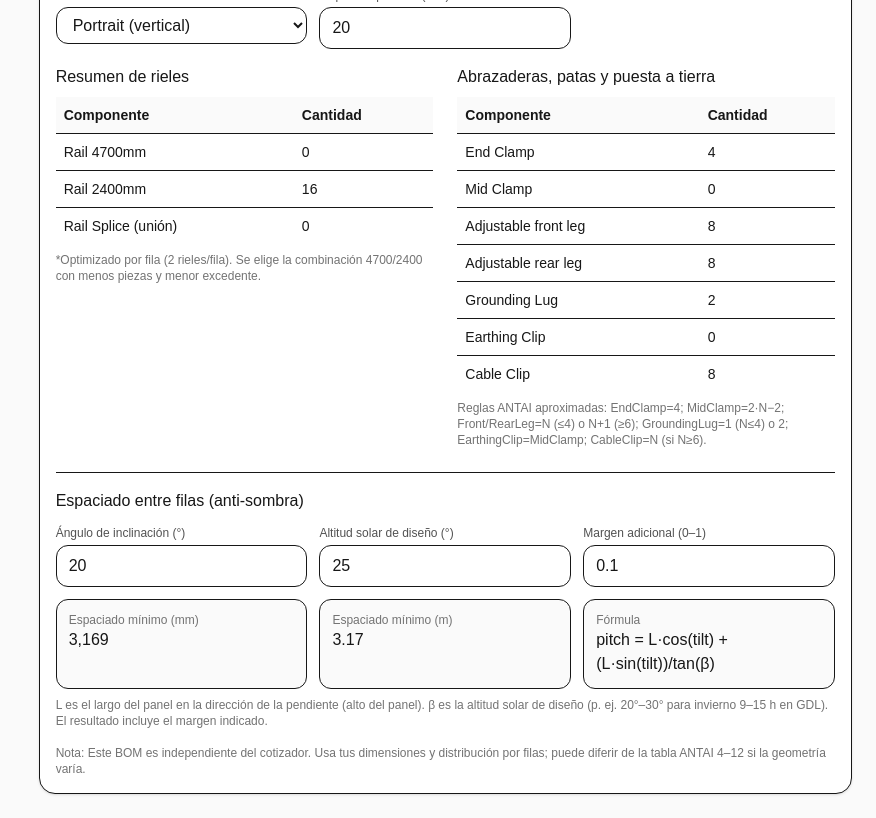
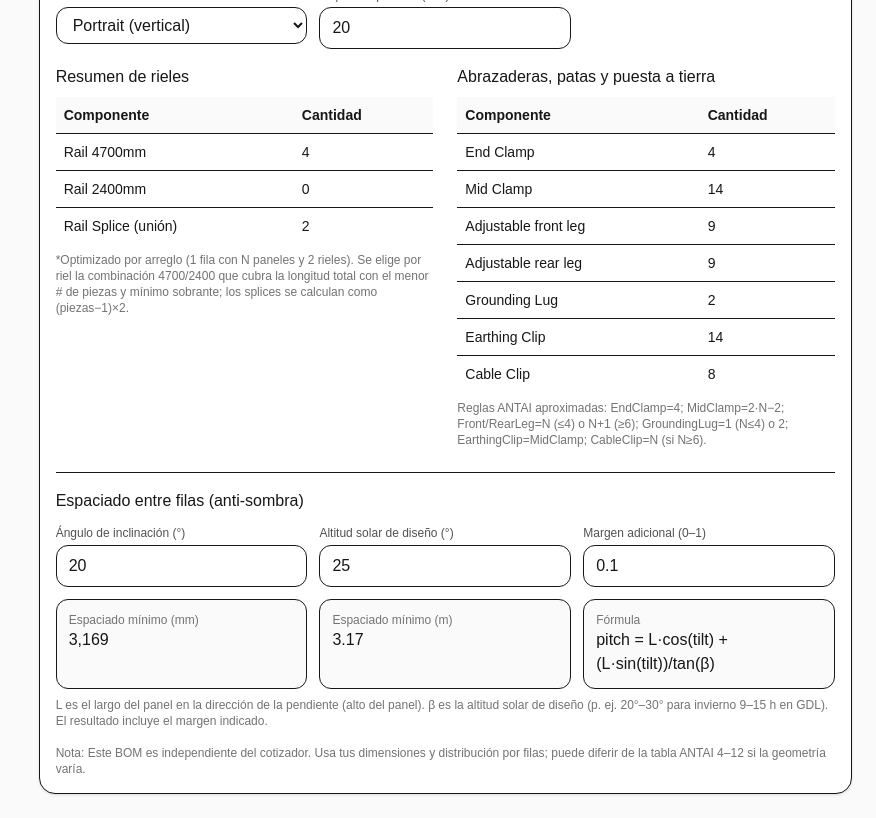
Before and after one commit to ZCC98GDLMX/aurasolar-cotizador, a Next.js app: page /cotizador in a window 1280 px wide. Shown: the part 2740-3558 px from the top of the page, without its empty margins (404-1280 px from the left). Built offline with nearby package versions, Linux system fonts and the light colour scheme.

Commit message:
fix: ajustar cálculo BOM ANTAI (riel 4700/2400, splices, patas)

```diff
--- a/app/cotizador/page.tsx
+++ b/app/cotizador/page.tsx
@@ -124,56 +124,87 @@ function sumBMap(map: BMap) {
 
 // Optimizador: para una longitud requerida (mm), encuentra combo de rieles 4700/2400
 // que cumpla >= L con MENOS piezas y MENOR excedente.
-function pickRailsForLength(lengthMM: number) {
-  const L = Math.max(0, Math.round(lengthMM));
-  const R1 = 4700, R2 = 2400;
-  let best = { n4700: 0, n2400: 0, waste: Infinity, pieces: Infinity, total: 0 };
-
-  const max47 = Math.ceil(L / R1) + 2;
-  const max24 = Math.ceil(L / R2) + 3;
-
-  for (let a = 0; a <= max47; a++) {
-    for (let b = 0; b <= max24; b++) {
-      const total = a * R1 + b * R2;
-      if (total < L) continue;
-      const pieces = a + b;
-      const waste = total - L;
-      if (pieces < best.pieces || (pieces === best.pieces && waste < best.waste)) {
-        best = { n4700: a, n2400: b, waste, pieces, total };
+function pickRailsForLength(lengthMM: number, minPiecesPerRail = 2) {
+  let best: { n4700: number; n2400: number; pieces: number; waste: number } | null = null;
+  for (let n4700 = 0; n4700 <= 10; n4700++) {
+    for (let n2400 = 0; n2400 <= 10; n2400++) {
+      const pieces = n4700 + n2400;
+      if (pieces < minPiecesPerRail) continue;
+      const total = 4700 * n4700 + 2400 * n2400;
+      if (total < lengthMM) continue;
+      const waste = total - lengthMM;
+      if (
+        !best ||
+        pieces < best.pieces ||
+        (pieces === best.pieces && waste < best.waste)
+      ) {
+        best = { n4700, n2400, pieces, waste };
       }
     }
   }
-  return best;
+  if (!best) {
+    const n4700 = Math.ceil(lengthMM / 4700);
+    return { n4700, n2400: 0 };
+  }
+  return { n4700: best.n4700, n2400: best.n2400 };
 }
 
 // Reglas ANTAI aproximadas y escalables a cualquier N
-function bomAntaiForPanels(totalPanels: number, panelsPerRow: number) {
-  const N = Math.max(0, Math.floor(totalPanels));
-  const nPerRow = Math.max(1, Math.floor(panelsPerRow));
-  const rows = Math.ceil(N / nPerRow);
-
-  const midPerRow = (m: number) => Math.max(0, 2 * m - 2);
-  const legsPerRow = (m: number) => (m <= 4 ? m : Math.max(0, m) + 1); // front = rear
-
-  const endClamp = 4; // como en hoja ANTAI (estructura completa)
-  let midClamp = 0;
-  let frontLeg = 0;
-  let rearLeg = 0;
-
-  for (let r = 0; r < rows; r++) {
-    const m = r === rows - 1 ? N - r * nPerRow : nPerRow;
-    if (m <= 0) continue;
-    midClamp += midPerRow(m);
-    frontLeg += legsPerRow(m);
-    rearLeg += legsPerRow(m);
+function bomAntaiForPanelsSingleRow(
+  N: number,
+  unitAlongRowMM: number,
+  gapMM: number
+) {
+  const totalPanels = Math.max(0, Math.floor(N));
+  if (totalPanels === 0) {
+    return {
+      total4700: 0,
+      total2400: 0,
+      totalSplices: 0,
+      endClamp: 0,
+      midClamp: 0,
+      frontLeg: 0,
+      rearLeg: 0,
+      groundingLug: 0,
+      earthingClip: 0,
+      cableClip: 0,
+    };
   }
 
-  const groundingLug = N <= 4 ? 1 : 2;
+  const rowLen =
+    totalPanels * unitAlongRowMM + Math.max(0, totalPanels - 1) * Math.max(0, gapMM);
+
+  const combo = pickRailsForLength(rowLen, 2);
+  const piecesPerRail = combo.n4700 + combo.n2400;
+
+  const total4700 = combo.n4700 * 2;
+  const total2400 = combo.n2400 * 2;
+  const totalSplices = Math.max(0, piecesPerRail - 1) * 2;
+
+  const endClamp = 4;
+  const midClamp = totalPanels >= 2 ? 2 * (totalPanels - 1) : 0;
+  const legs = totalPanels <= 4 ? totalPanels : totalPanels + 1;
+  const frontLeg = legs;
+  const rearLeg = legs;
+
+  const groundingLug = totalPanels <= 4 ? 1 : 2;
   const earthingClip = midClamp;
-  const cableClip = N >= 6 ? N : 0;
+  const cableClip = totalPanels >= 6 ? totalPanels : 0;
 
-  return { endClamp, midClamp, frontLeg, rearLeg, groundingLug, earthingClip, cableClip, rows };
+  return {
+    total4700,
+    total2400,
+    totalSplices,
+    endClamp,
+    midClamp,
+    frontLeg,
+    rearLeg,
+    groundingLug,
+    earthingClip,
+    cableClip,
+  };
 }
+
 
 
 // Estimar demanda (kW) desde kWh Bimestrales (≈ 60 días)
@@ -694,41 +725,16 @@ function resetDefaults() {
     });
   }
 
-// ===== Cálculos BOM (1 panel por fila) =====
+// ===== Cálculos BOM (una sola fila con N paneles) =====
 const bom = useMemo(() => {
-  const dimAlong = bomOrientation === "portrait" ? bomWidthMM : bomHeightMM; // largo útil por panel en la fila
-  const totalPanels = Math.max(0, Math.floor(bomPanels));
-  const rows = totalPanels; // 1 panel por fila
+  const N = Math.max(0, Math.floor(bomPanels));
+  // La fila corre a lo largo del "ancho" en portrait, o del "alto" en landscape
+  const unitAlongRow = bomOrientation === "portrait" ? bomWidthMM : bomHeightMM;
 
-  // Rieles: 2 por panel. Longitud requerida por riel = dimAlong (sin gap, porque es un solo panel por fila)
-  const railsInfo = {
-    perRowPieces: [] as { n4700: number; n2400: number; splices: number }[],
-    total4700: 0,
-    total2400: 0,
-    totalSplices: 0,
-  };
+  // Nuevo cálculo alineado con ANTAI: 2 rieles para TODA la fila + splices
+  return bomAntaiForPanelsSingleRow(N, unitAlongRow, bomGapMM);
+}, [bomPanels, bomWidthMM, bomHeightMM, bomOrientation, bomGapMM]);
 
-  for (let r = 0; r < rows; r++) {
-    const rowLen = dimAlong; // un panel por fila => sin gaps
-    // 2 rieles por panel
-    for (let rail = 0; rail < 2; rail++) {
-      const combo = pickRailsForLength(rowLen);
-      railsInfo.total4700 += combo.n4700;
-      railsInfo.total2400 += combo.n2400;
-      railsInfo.totalSplices += Math.max(0, combo.n4700 + combo.n2400 - 1);
-      railsInfo.perRowPieces.push({
-        n4700: combo.n4700,
-        n2400: combo.n2400,
-        splices: Math.max(0, combo.n4700 + combo.n2400 - 1),
-      });
-    }
-  }
-
-  // Clamps/patas/puesta a tierra (escala con #paneles)
-  const parts = bomAntaiForPanels(totalPanels, 1); // panelesPorFila=1
-
-  return { ...railsInfo, ...parts };
-}, [bomPanels, bomWidthMM, bomHeightMM, bomOrientation]);
 
 // ===== Cálculo de espaciado mínimo entre filas (mm)
 const rowSpacingMM = useMemo(() => {
@@ -1020,8 +1026,9 @@ Para obtenerlo desde tu recibo, divide el costo total de cada concepto entre los
           { Componente: "Rail Splice (unión)", Cantidad: bom.totalSplices },
         ]} />
         <p className="text-xs text-neutral-500 mt-2">
-          *Optimizado por fila (2 rieles/fila). Se elige la combinación 4700/2400 con menos piezas y menor excedente.
-        </p>
+  *Optimizado por arreglo (1 fila con N paneles y 2 rieles). Se elige por riel la combinación 4700/2400 que
+  cubra la longitud total con el menor # de piezas y mínimo sobrante; los splices se calculan como (piezas−1)×2.
+</p>
       </div>
 
       <div>
```
